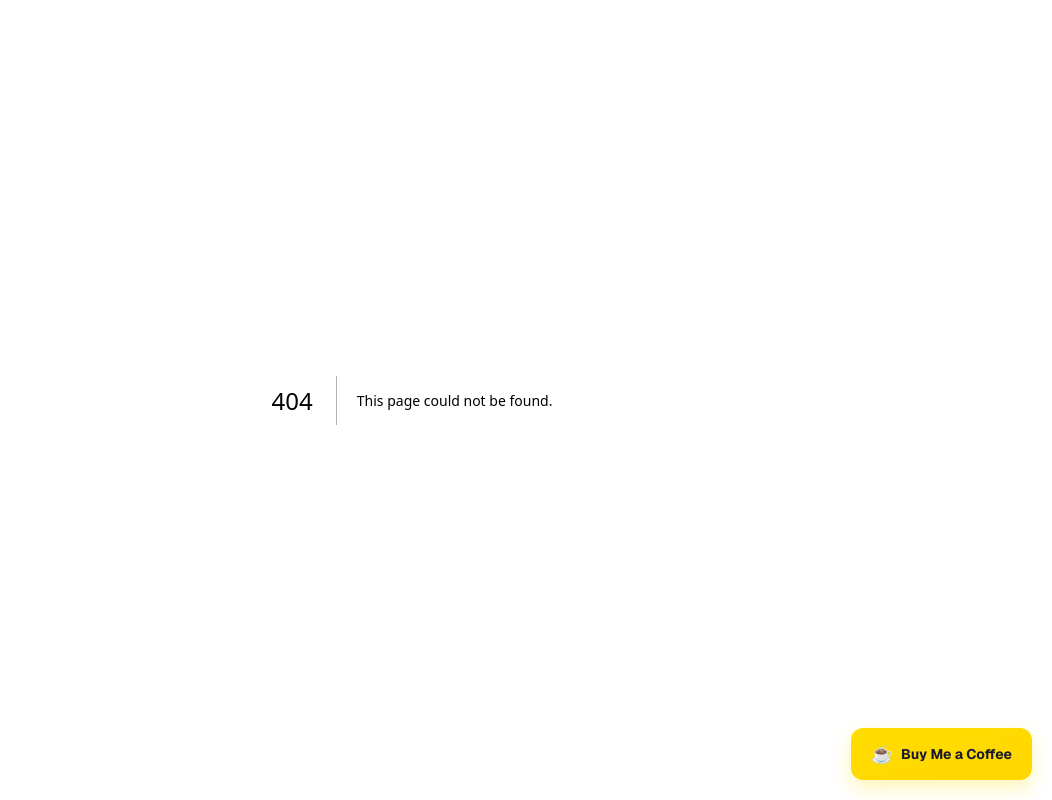
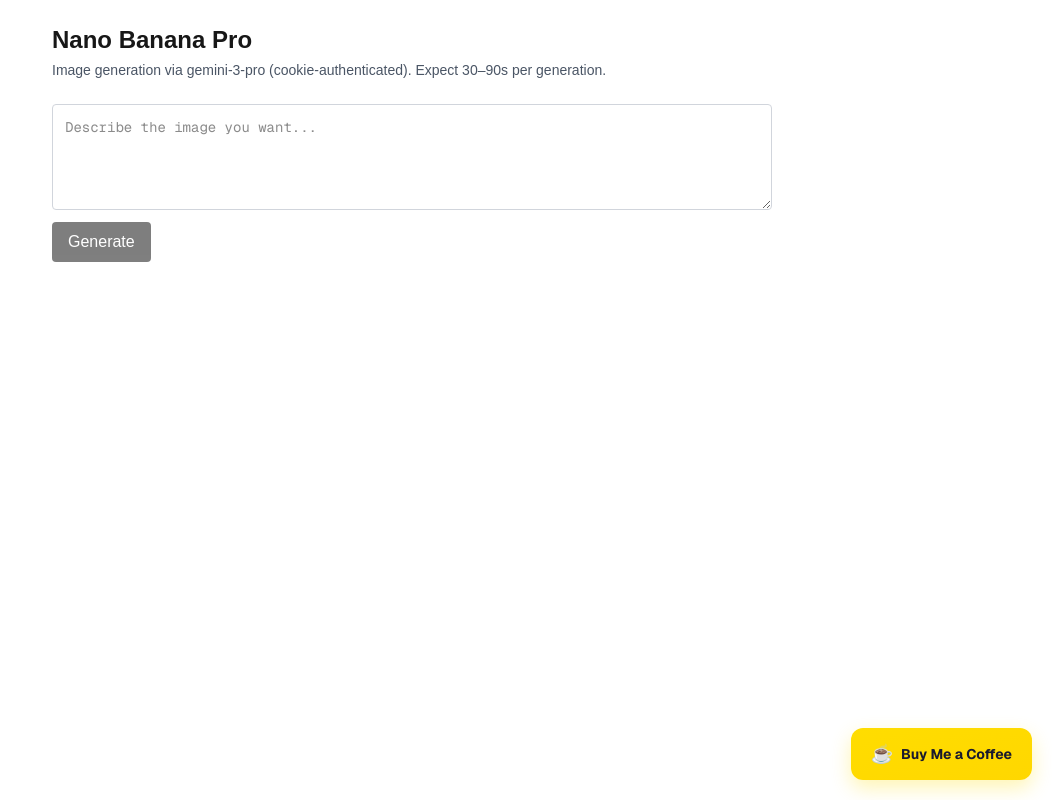
Before and after one commit to jojkos/lolFusion, a Next.js app: page /generate in a window 1280 px wide. Before the commit this address had no page. Shown: the whole page, without its empty margins (228-1280 px from the left). Built offline with nearby package versions, Linux system fonts and the light colour scheme.

Commit message:
feat: add /generate page for nano banana pro
Co-Authored-By: Claude Opus 4.7 (1M context) <noreply@anthropic.com>

```diff
--- /dev/null
+++ b/app/generate/page.tsx
@@ -0,0 +1,132 @@
+"use client";
+
+import { useState } from "react";
+
+type ApiResponse =
+  | {
+      ok: true;
+      kind: "base64";
+      image_base64: string;
+      image_url?: string;
+      byte_size?: number;
+    }
+  | { ok: true; kind: "url"; image_url: string; note?: string }
+  | {
+      ok: false;
+      kind: string;
+      error: string;
+      response_text?: string;
+    };
+
+export default function GeneratePage() {
+  const [prompt, setPrompt] = useState("");
+  const [loading, setLoading] = useState(false);
+  const [result, setResult] = useState<ApiResponse | null>(null);
+  const [elapsed, setElapsed] = useState(0);
+
+  async function onSubmit(e: React.FormEvent) {
+    e.preventDefault();
+    if (!prompt.trim() || loading) return;
+    setLoading(true);
+    setResult(null);
+    setElapsed(0);
+
+    const start = Date.now();
+    const tick = setInterval(
+      () => setElapsed(Math.round((Date.now() - start) / 1000)),
+      1000,
+    );
+
+    try {
+      const res = await fetch("/api/generate-image", {
+        method: "POST",
+        headers: { "Content-Type": "application/json" },
+        body: JSON.stringify({ prompt }),
+      });
+      const data = (await res.json()) as ApiResponse;
+      setResult(data);
+    } catch (err) {
+      setResult({
+        ok: false,
+        kind: "network",
+        error: err instanceof Error ? err.message : String(err),
+      });
+    } finally {
+      clearInterval(tick);
+      setLoading(false);
+    }
+  }
+
+  const imageSrc =
+    result && result.ok
+      ? result.kind === "base64"
+        ? result.image_base64
+        : result.image_url
+      : null;
+
+  return (
+    <main className="mx-auto flex max-w-3xl flex-col gap-6 p-6">
+      <div>
+        <h1 className="text-2xl font-semibold">Nano Banana Pro</h1>
+        <p className="mt-1 text-sm text-gray-600">
+          Image generation via gemini-3-pro (cookie-authenticated). Expect
+          30–90s per generation.
+        </p>
+      </div>
+
+      <form onSubmit={onSubmit} className="flex flex-col gap-3">
+        <textarea
+          value={prompt}
+          onChange={(e) => setPrompt(e.target.value)}
+          placeholder="Describe the image you want..."
+          rows={4}
+          className="w-full rounded border border-gray-300 p-3 font-mono text-sm"
+          disabled={loading}
+        />
+        <button
+          type="submit"
+          disabled={loading || !prompt.trim()}
+          className="self-start rounded bg-black px-4 py-2 text-white disabled:opacity-50"
+        >
+          {loading ? `Generating... ${elapsed}s` : "Generate"}
+        </button>
+      </form>
+
+      {result && !result.ok && (
+        <div className="rounded border border-red-300 bg-red-50 p-3 text-sm">
+          <div className="font-semibold">
+            Error ({result.kind})
+          </div>
+          <div className="mt-1 text-red-900">{result.error}</div>
+          {result.response_text && (
+            <details className="mt-2 text-xs text-gray-700">
+              <summary className="cursor-pointer">Model response text</summary>
+              <pre className="mt-2 overflow-auto whitespace-pre-wrap">
+                {result.response_text}
+              </pre>
+            </details>
+          )}
+          <div className="mt-2 text-xs text-gray-600">
+            {result.kind === "auth" &&
+              "Cookies rejected. Likely cookie/IP binding — the cookies were minted on a different IP than Vercel's edge. See docs/gemini-cookies.md."}
+            {result.kind === "empty" &&
+              "Request succeeded but returned no image. Usually a geo-block — verify vercel.json regions is iad1."}
+            {result.kind === "config" &&
+              "GEMINI_PSID / GEMINI_PSIDTS env vars are not set on the deployment."}
+            {result.kind === "generate" &&
+              "Model call threw. If 'unknown model', your account may not have Pro tier."}
+          </div>
+        </div>
+      )}
+
+      {imageSrc && (
+        /* eslint-disable-next-line @next/next/no-img-element */
+        <img
+          src={imageSrc}
+          alt={prompt}
+          className="w-full rounded border border-gray-200"
+        />
+      )}
+    </main>
+  );
+}
```
